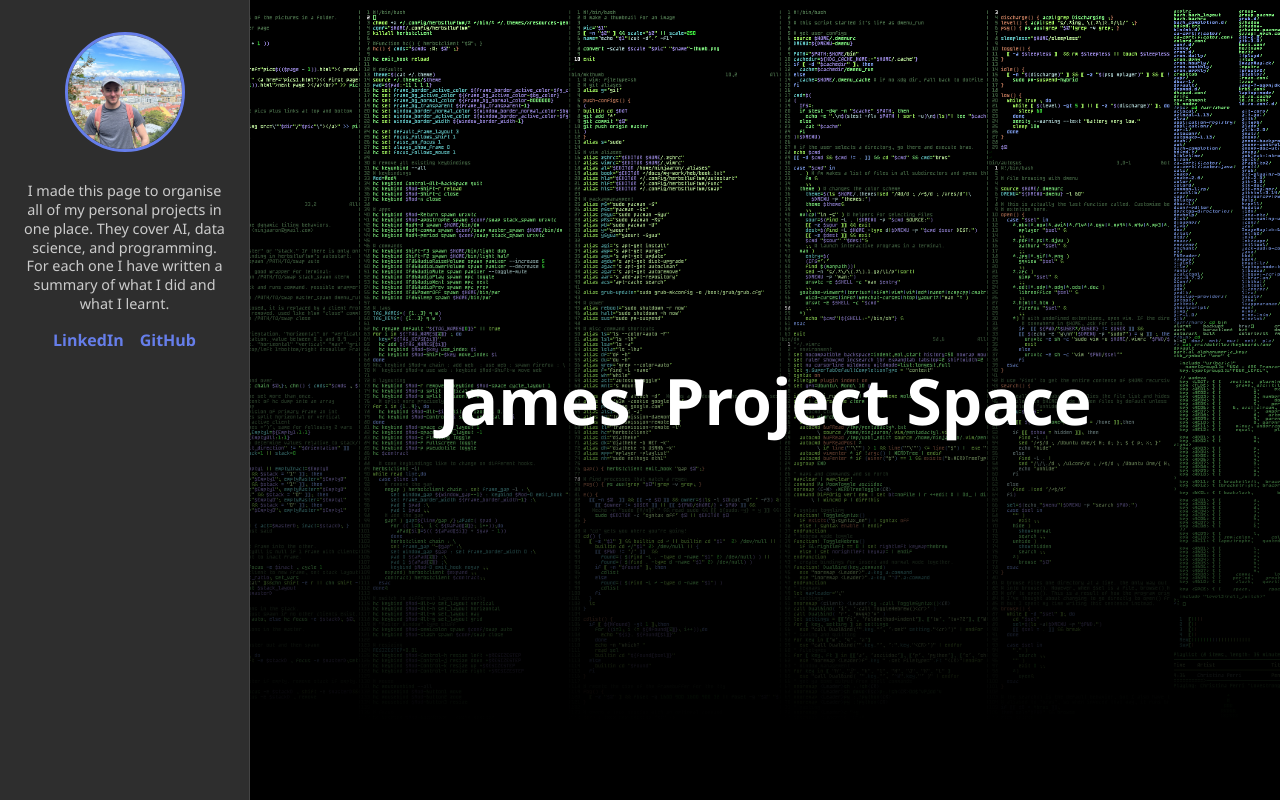
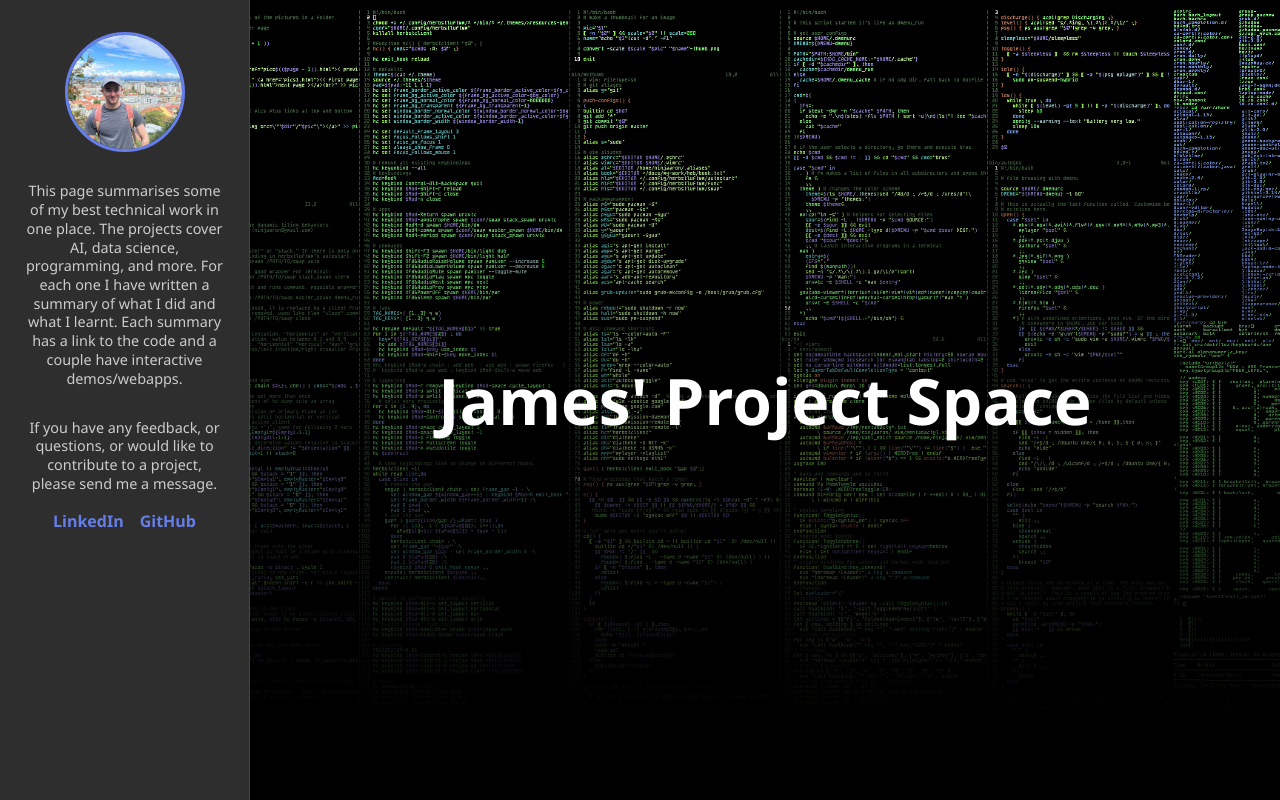
Before and after one commit to james-hughes1/james-hughes-projects, a React (Create React App) app: page / in a window 1280 px wide. Built offline with nearby package versions, Linux system fonts and the light colour scheme.

Commit message:
Change: Update footer/sidebar.

```diff
--- a/src/components/Footer.js
+++ b/src/components/Footer.js
@@ -3,7 +3,7 @@ import React from "react";
 export default function Footer() {
   return (
     <footer className="footer">
-      <p>Last updated: November 2025</p>
+      <p>Last updated: December 2025</p>
     </footer>
   );
 }
--- a/src/components/Sidebar.js
+++ b/src/components/Sidebar.js
@@ -8,9 +8,13 @@ export default function Sidebar({ open, onClose }) {
       </button>
       <img src="/ljubljana_castle.jpg" alt="Me" className="profile-pic" />
       <p className="bio">
-        I made this page to organise all of my personal projects in one place.
-        They cover AI, data science, and programming.
+        This page summarises some of my best technical work in one place.
+        The projects cover AI, data science, programming, and more.
         For each one I have written a summary of what I did and what I learnt.
+        Each summary has a link to the code and a couple have interactive demos/webapps.
+      </p>
+      <p className="bio">
+        If you have any feedback, or questions, or would like to contribute to a project, please send me a message.
       </p>
       <div className="links">
         <a href="https://linkedin.com/in/jameshughes-1" target="_blank" rel="noreferrer">LinkedIn</a>
```
